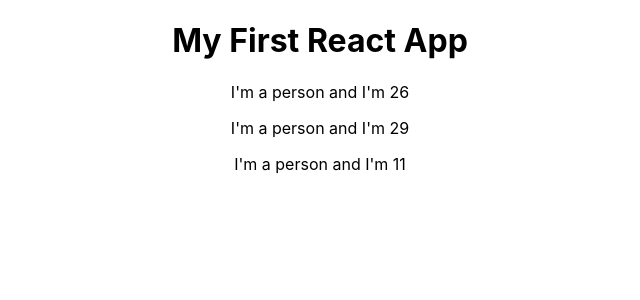
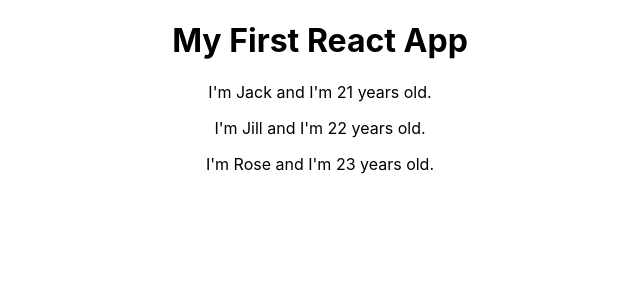
Before and after one commit to lcskode/r16cg-03-base-features-syntax, a React (Create React App) app: page / in a window 1280 px wide. Shown: the top 300 px of the page, without its empty margins (320-960 px from the left). Built offline with nearby package versions, Linux system fonts and the light colour scheme.

Commit message:
Added props to output different values.

```diff
--- a/src/App.js
+++ b/src/App.js
@@ -7,9 +7,9 @@ class App extends Component {
     return (
       <div className="App">
         <h1>My First React App</h1>
-        <Person />
-        <Person />
-        <Person />
+        <Person name="Jack" age="21" />
+        <Person name="Jill" age="22" />
+        <Person name="Rose" age="23" />
       </div>
     );
   }
--- a/src/Person/Person.js
+++ b/src/Person/Person.js
@@ -1,7 +1,11 @@
 import React from 'react';
 
-const person = () => {
-  return <p>I'm a person and I'm {Math.floor(Math.random() * 30)}</p>
+const person = (props) => {
+  // Add dynamic content
+  // return <p>I'm a person and I'm {Math.floor(Math.random() * 30)}</p>
+
+  // Used props instead of dynamic content
+  return <p>I'm {props.name} and I'm {props.age} years old.</p>
 }
 
 export default person;
```
